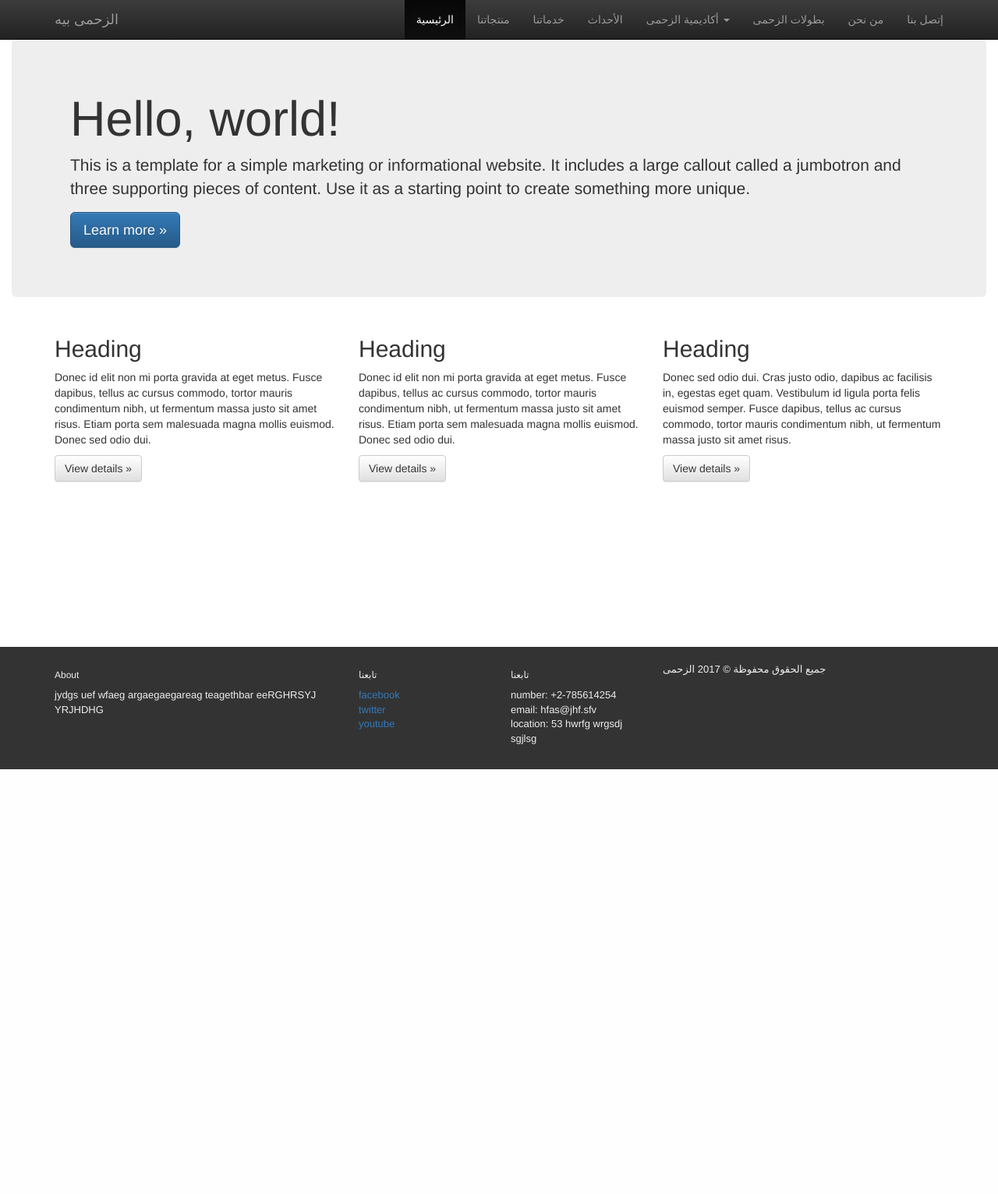
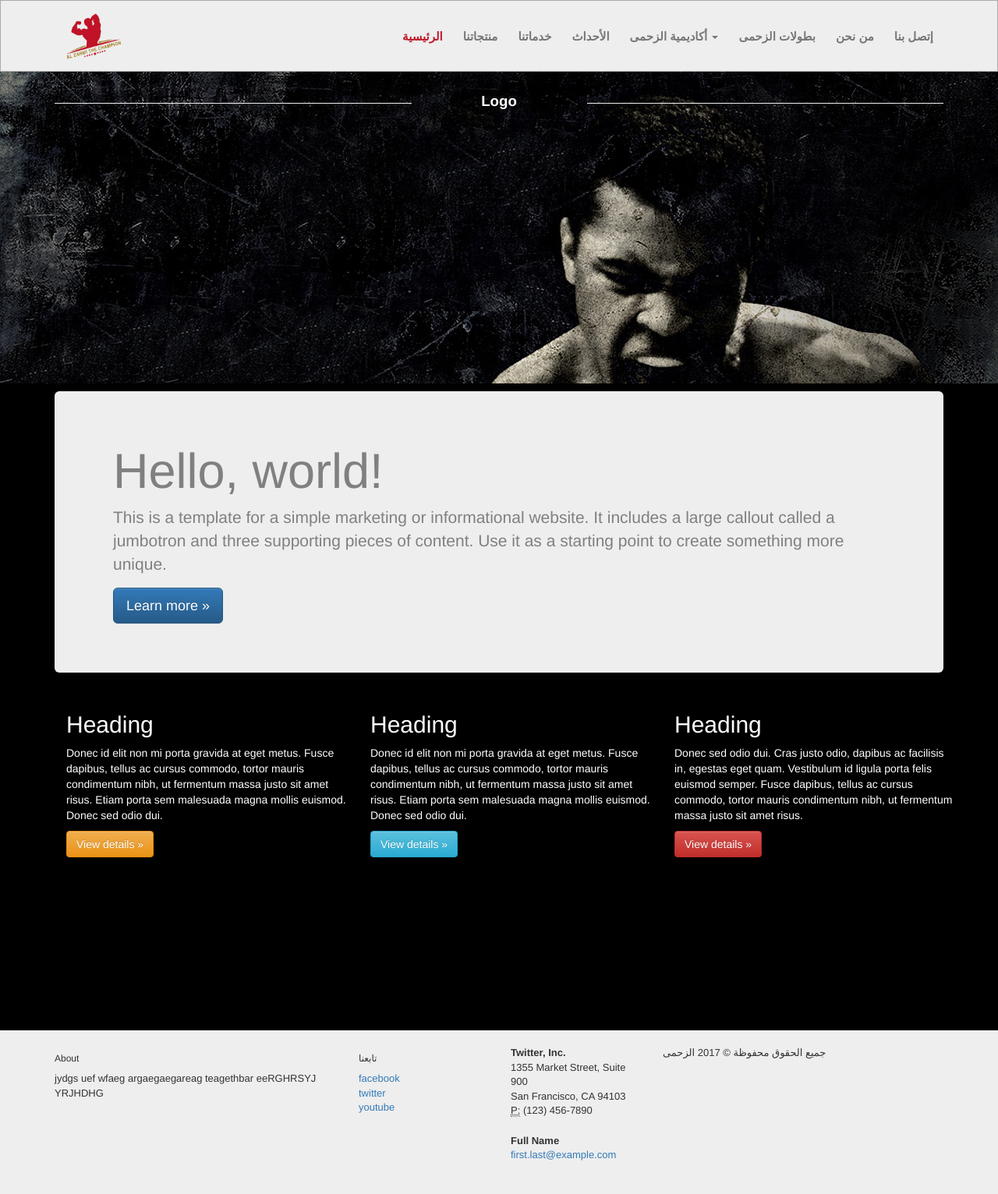
Before and after one commit to islambayoumy/zahmi, a Django app: page /website/ in a window 1280 px wide. Shown: the whole page at 78% size. Before the commit the page ends 987 px from the top, so only its background shows below. Run offline with Django 3.2, Linux system fonts and the light colour scheme; some libraries are stand-ins or nearby versions.

Commit message:
about us

```diff
--- a/website/static/css/common.css
+++ b/website/static/css/common.css
@@ -1,27 +1,22 @@
-html {
+html, body {
     height: 100%;
+    margin-right: 0px;
+    margin-right: 0px;
+    background: #000;
+    color: white;
 }
-body {
-    padding-top: 50px;
-    height: 100%;
+.navbar-brand>img{
+    max-width: 100px;
 }
+
 .wrapper {
     min-height: 100%;
     height: auto !important;
     height: 100%;
 }
-nav.navbar-inverse .navbar-toggle{
-    margin-left: 20px;
-}
-nav.navbar-inverse .navbar-nav>li>a, nav ul.dropdown-menu>li>a {
-    text-align: right;
-}
-nav.navbar-inverse .navbar-nav>li {
-    direction: rtl;
-}
 footer {
-    background: #333;
-    color: #eee;
+    background: #eee;
+    color: #333;
     font-size: 13px;
     padding: 20px;
     clear:both;
@@ -32,3 +27,96 @@ ul.unstyled {
     list-style: none;
     padding: 0;
 }
+
+/**********************/
+.navbar>.container .navbar-brand{
+    padding: 0px;
+    padding-top: 10px;
+    padding-bottom: 80px;
+    margin: auto;
+}
+nav.navbar-inverse .navbar-toggle{
+    margin-left: 25px;
+    margin-right: 50px;
+    margin-top: 23px;
+}
+nav.navbar-inverse .navbar-nav>li {
+    direction: rtl;
+}
+
+/**********************/
+/**********************/
+/**********************/
+
+nav.navbar-inverse {
+    background: #eee;
+    border-color: #aaa;
+    border-radius: 0px;
+    margin: auto;
+    min-height: 80px;
+}
+
+nav.navbar-inverse .navbar-nav>li>a {
+    color: #777777;
+    background: #eee;
+    text-shadow: none;
+    margin-top: 21px;
+    font-size: 15px;
+    font-weight: 600;
+    padding-left: 13px;
+    padding-right: 13px;
+}
+
+nav.navbar-inverse .container{
+    background: #eee;
+}
+nav.navbar-inverse .navbar-nav>li>a:hover,
+nav.navbar-inverse .navbar-nav>li>a:focus {
+    color: #bf1a2b;
+    background: #eee;
+}
+nav.navbar-inverse .navbar-nav>.active>a,
+nav.navbar-inverse .navbar-nav>.active>a:hover,
+nav.navbar-inverse .navbar-nav>.active>a:focus {
+    color: #bf1a2b;
+    background: #eee;
+    box-shadow: none;
+}
+
+nav.navbar-inverse .navbar-toggle,
+nav.navbar-inverse .navbar-toggle:active {
+    background: #555555;
+}
+nav.navbar-inverse .navbar-toggle:hover,
+nav.navbar-inverse .navbar-toggle:focus {
+    background: #333333;
+}
+nav.navbar-inverse .navbar-toggle .icon-bar {
+    background: #eee;
+}
+nav.navbar-inverse .navbar-toggle:hover .icon-bar,
+nav.navbar-inverse .navbar-toggle:focus .icon-bar {
+    background: #eee;
+}
+
+nav.navbar-inverse .navbar-nav>li>a, nav ul.dropdown-menu>li>a {
+    text-align: right;
+}
+nav.navbar-inverse .navbar-nav .open .dropdown-menu > li > a:hover,
+nav.navbar-inverse .navbar-nav .open .dropdown-menu > li > a:focus {
+    color: #bf1a2b;
+    background: #eee;
+}
+nav.navbar-inverse .navbar-nav .open .dropdown-menu > .active > a,
+nav.navbar-inverse .navbar-nav .open .dropdown-menu > .active > a:hover,
+nav.navbar-inverse .navbar-nav .open .dropdown-menu > .active > a:focus {
+    color: #bf1a2b;
+    background: #eee;
+}
+.navbar-inverse .navbar-nav>.open>a,
+.navbar-inverse .navbar-nav>.open>a:focus,
+.navbar-inverse .navbar-nav>.open>a:hover{
+    background: #fff;
+    color: #bf1a2b;
+    box-shadow: none;
+}
--- /dev/null
+++ b/website/static/css/home.css
@@ -0,0 +1,34 @@
+.jumbotron{
+    color: gray;
+    margin-top: 10px;
+}
+.full {
+  padding: 0 !important;
+  margin: 0 auto !important;
+  background-size: cover;
+  overflow: hidden;
+}
+.wide {
+  width: 100%;
+  height: auto;
+}
+
+.logo {
+  color: #fff;
+  font-weight: 800;
+  font-size: 14pt;
+  padding: 25px;
+  text-align: center;
+}
+.line {
+  padding-top: 20px;
+  white-space: no-wrap;
+  overflow: hidden;
+  text-align: center;
+}
+@media (orientation: portrait) {
+  .full {
+    background-size: 200% auto;
+    background-position: top right;
+  }
+}
--- a/website/templates/website/base.html
+++ b/website/templates/website/base.html
@@ -24,7 +24,7 @@
 </head>
 <body>
 
-  <nav class="navbar navbar-inverse navbar-fixed-top" role="navigation">
+  <nav class="navbar navbar-inverse" role="navigation">
     <div class="container">
       <div class="navbar-header">
 
@@ -36,10 +36,9 @@
           <span class="icon-bar"></span>
         </button>
 
-        <a class="navbar-brand" href="#">الزحمى بيه<!--<img alt="Brand" src="{% static 'images/zahmy_logo.png' %}">--></a>
+        <a class="navbar-brand pull-left" href="#"><img alt="Zahmi" src="{% static 'images/zahmy_logo.png' %}"></a>
 
       </div><!--/.navbar-header -->
-
       <div class="collapse navbar-collapse" id="navbar">
         <ul class="nav navbar-nav navbar-right">
           <li class="active"><a href="#">الرئيسية</a></li>
@@ -65,7 +64,10 @@
     </div>
   </nav>
 
-  <div class="container-fluid wrapper">
+
+    {% block header %}{% endblock  %}
+
+  <div class="container wrapper">
 
     {% block container %}{% endblock  %}
 
@@ -92,12 +94,17 @@
           </ul>
         </div>
         <div class="col-sm-2">
-        <h6>تابعنا</h6>
-        <ul class="unstyled">
-          <li>number: +2-785614254</li>
-          <li>email: hfas@jhf.sfv</li>
-          <li>location: 53 hwrfg wrgsdj sgjlsg</li>
-        </ul>
+          <address>
+            <strong>Twitter, Inc.</strong><br>
+            1355 Market Street, Suite 900<br>
+            San Francisco, CA 94103<br>
+            <abbr title="Phone">P:</abbr> (123) 456-7890
+          </address>
+
+          <address>
+            <strong>Full Name</strong><br>
+            <a href="mailto:#">first.last@example.com</a>
+          </address>
         </div>
         <div class="col-sm-4"><p>جميع الحقوق محفوظة &copy; 2017 الزحمى</p></div>
       </div>
--- a/website/templates/website/home.html
+++ b/website/templates/website/home.html
@@ -1,6 +1,34 @@
 {% extends 'website/base.html' %}
 
-{% block title %}Home Page{% endblock %}
+{% load staticfiles %}
+
+{% block title %}الرئيسية{% endblock %}
+
+{% block includes %}
+  <link rel="stylesheet" href="{% static 'css/home.css' %}">
+{% endblock  %}
+
+{% block header %}
+
+
+
+  <div class="full" style="background-image:url({% static 'images/4794_3.jpg' %});">
+    <div class="container">
+      <div class="row clearfix">
+        <div style="padding: 0 0 400px 0;">
+          <div class="col-xs-5 line">
+            <hr>
+          </div>
+          <div class="col-xs-2 logo text-center">Logo</div>
+          <div class="col-xs-5 line">
+            <hr>
+          </div>
+        </div>
+      </div>
+    </div>
+  </div>
+
+{% endblock %}
 
 {% block container %}
 
@@ -13,26 +41,26 @@
     </div>
   </div>
 
+
   <div class="container">
     <!-- Example row of columns -->
     <div class="row">
       <div class="col-md-4">
         <h2>Heading</h2>
         <p>Donec id elit non mi porta gravida at eget metus. Fusce dapibus, tellus ac cursus commodo, tortor mauris condimentum nibh, ut fermentum massa justo sit amet risus. Etiam porta sem malesuada magna mollis euismod. Donec sed odio dui. </p>
-          <p><a class="btn btn-default" href="#" role="button">View details &raquo;</a></p>
+        <p><a class="btn btn-warning" href="#" role="button">View details &raquo;</a></p>
       </div>
       <div class="col-md-4">
         <h2>Heading</h2>
         <p>Donec id elit non mi porta gravida at eget metus. Fusce dapibus, tellus ac cursus commodo, tortor mauris condimentum nibh, ut fermentum massa justo sit amet risus. Etiam porta sem malesuada magna mollis euismod. Donec sed odio dui. </p>
-          <p><a class="btn btn-default" href="#" role="button">View details &raquo;</a></p>
+        <p><a class="btn btn-info" href="#" role="button">View details &raquo;</a></p>
       </div>
       <div class="col-md-4">
         <h2>Heading</h2>
         <p>Donec sed odio dui. Cras justo odio, dapibus ac facilisis in, egestas eget quam. Vestibulum id ligula porta felis euismod semper. Fusce dapibus, tellus ac cursus commodo, tortor mauris condimentum nibh, ut fermentum massa justo sit amet risus.</p>
-          <p><a class="btn btn-default" href="#" role="button">View details &raquo;</a></p>
+        <p><a class="btn btn-danger" href="#" role="button">View details &raquo;</a></p>
       </div>
     </div>
-
   </div> <!-- /container -->
 
 {% endblock %}
--- a/website/urls.py
+++ b/website/urls.py
@@ -4,6 +4,7 @@ from django.contrib.auth import views as auth_views
 
 urlpatterns = [
     url(r'^$', MainView.home, name='home'),
+    url(r'^about$', MainView.about, name='about'),
 
     url(r'^login/$', auth_views.login, '''{'template_name': 'accounts/login.html'},''', name='login'),
     url(r'^logout/$', auth_views.logout, '''{'template_name': 'accounts/logout.html'},''', name='logout'),
--- a/website/views/MainView.py
+++ b/website/views/MainView.py
@@ -2,3 +2,6 @@ from django.shortcuts import render
 
 def home(request):
     return render(request, 'website/home.html')
+
+def about(request):
+    return render(request, 'website/about_us.html')
```
Also changed, not shown: website/static/css/about.css (added, +80 -0 lines), website/templates/website/about_us.html (added, +40 -0 lines), website/static/images/4794_3.jpg (added), website/static/images/Zahmi1.jpg (added), website/static/images/s.jpg (added). Lines whose indentation alone changed are shown as unchanged.
